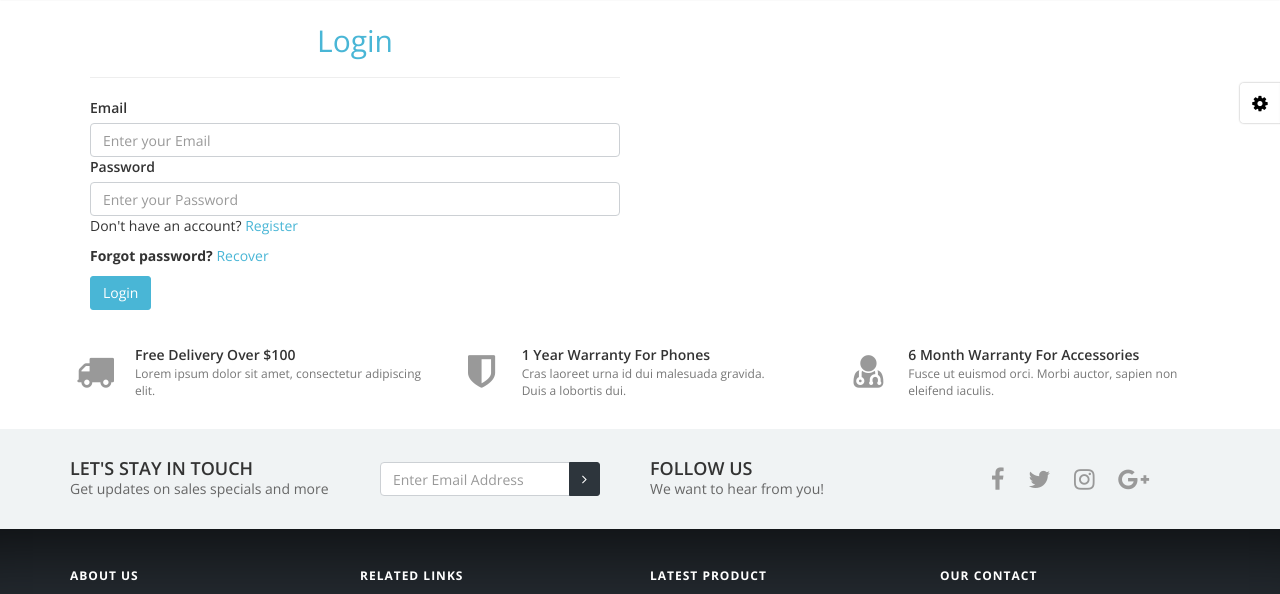
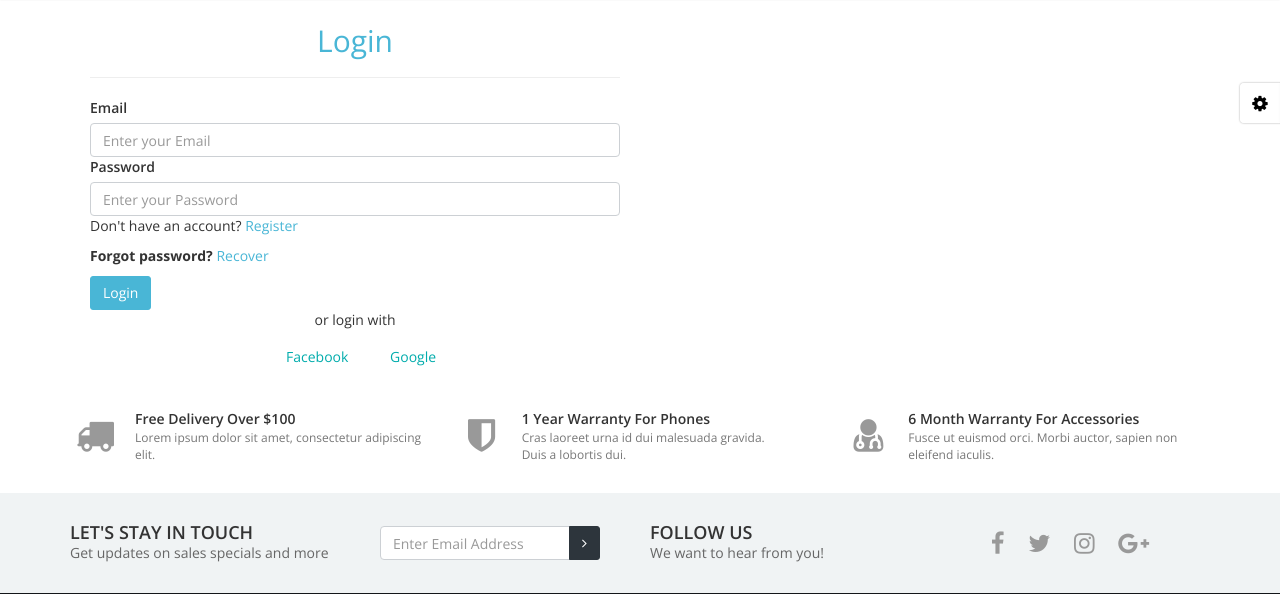
Before and after one commit to ayazkhan1410/E-Tech-shop-using-django, a Django app: page /login in a window 1280 px wide. Shown: the part 117-711 px from the top of the page. Run offline with Django 5.2, Linux system fonts and the light colour scheme; data comes from the database, SQL or seed files in the repository; both versions use the stored data as it was after the commit; some libraries are stand-ins or nearby versions.

Commit message:
improve designing

```diff
--- a/myapp/templates/login.html
+++ b/myapp/templates/login.html
@@ -59,8 +59,21 @@
       >
         Login
       </button>
+
+      <div class="text-center mt-3">
+        <p class="mb-0">or login with</p>
+        <div class="d-flex justify-content-center">
+          <a href="#" class="btn btn-outline-primary me-2">
+            <i class="fab fa-facebook-f"></i> Facebook
+          </a>
+          <a href="#" class="btn btn-outline-danger me-2">
+            <i class="fab fa-google"></i> Google
+          </a>
+        </div>
+      </div>
     </form>
   </div>
 </div>
 
+
 {% endblock %}
```
Also changed, not shown: db.sqlite3.
